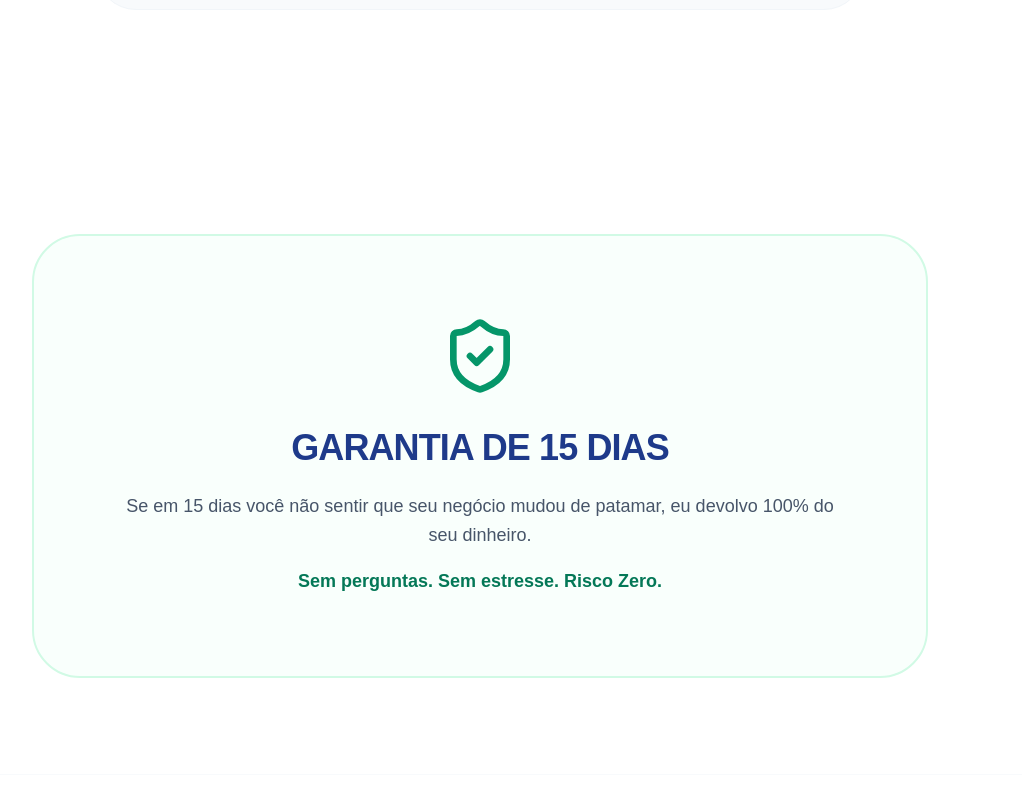
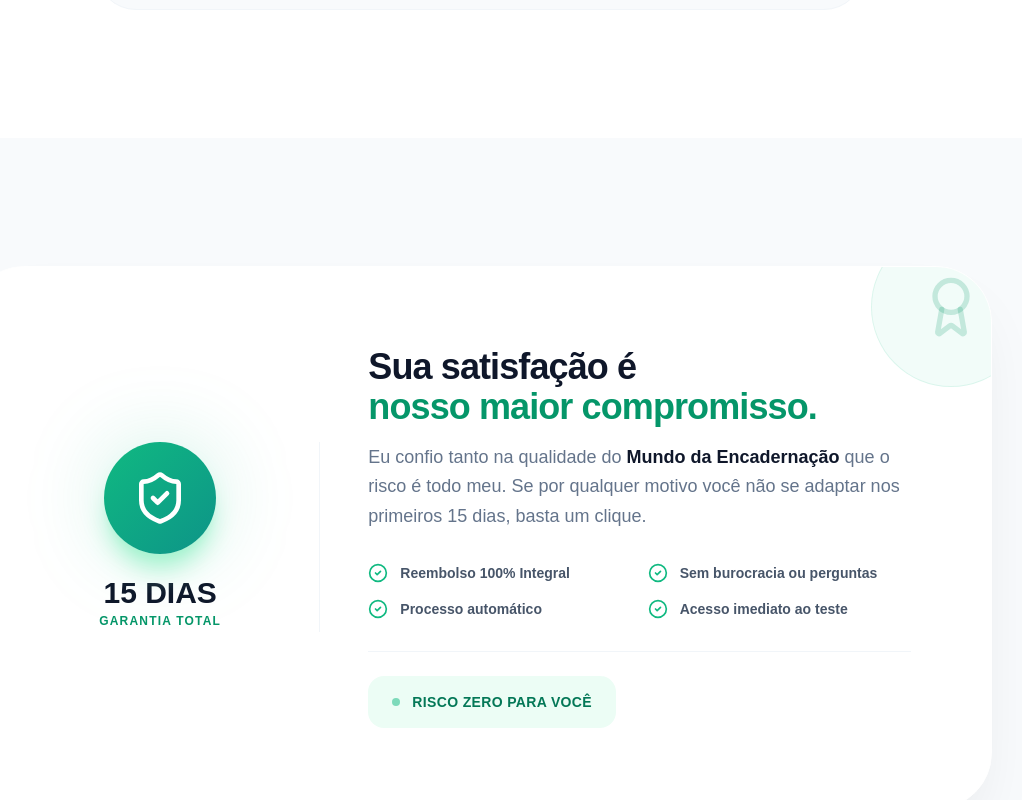
Before and after one commit to lucasmiralhasborges/mundodaencaderna-o, a React (Vite) app: page / in a window 1280 px wide. Shown: the part 6120-6920 px from the top of the page, without its empty margins (160-1182 px from the left). Built offline with nearby package versions, Linux system fonts and the light colour scheme.

Commit message:
[dyad] Refatorando a seção de garantia para um design de "Certificado de Segurança" muito mais profissional e confiável. - wrote 1 file(s)

```diff
--- a/src/components/landing/Guarantee.tsx
+++ b/src/components/landing/Guarantee.tsx
@@ -1,18 +1,77 @@
 "use client";
 
 import React from 'react';
-import { ShieldCheck } from 'lucide-react';
+import { motion } from 'framer-motion';
+import { ShieldCheck, Award, CheckCircle2 } from 'lucide-react';
 
 const Guarantee = () => {
   return (
-    <section className="py-24 px-4 bg-white">
-      <div className="max-w-4xl mx-auto text-center border-2 border-emerald-100 rounded-[3rem] p-12 sm:p-20 bg-emerald-50/30">
-        <ShieldCheck className="w-20 h-20 text-emerald-600 mx-auto mb-8" />
-        <h2 className="text-3xl sm:text-4xl font-bold text-blue-900 mb-6">GARANTIA DE 15 DIAS</h2>
-        <div className="space-y-4 text-slate-600 text-lg leading-relaxed">
-          <p>Se em 15 dias você não sentir que seu negócio mudou de patamar, eu devolvo 100% do seu dinheiro.</p>
-          <p className="font-bold text-emerald-700">Sem perguntas. Sem estresse. Risco Zero.</p>
-        </div>
+    <section className="py-32 px-4 bg-slate-50 relative overflow-hidden">
+      {/* Elementos Decorativos de Fundo */}
+      <div className="absolute top-1/2 left-1/2 -translate-x-1/2 -translate-y-1/2 w-[600px] h-[600px] bg-emerald-100/30 blur-[120px] rounded-full -z-10"></div>
+
+      <div className="max-w-5xl mx-auto">
+        <motion.div
+          initial={{ opacity: 0, y: 20 }}
+          whileInView={{ opacity: 1, y: 0 }}
+          viewport={{ once: true }}
+          className="bg-white rounded-[3.5rem] p-8 sm:p-20 shadow-[0_32px_64px_-16px_rgba(0,0,0,0.08)] border border-white relative overflow-hidden"
+        >
+          {/* Badge Lateral de Selo */}
+          <div className="absolute -top-10 -right-10 w-40 h-40 bg-emerald-500/5 rounded-full flex items-center justify-center border border-emerald-500/10">
+            <Award className="w-16 h-16 text-emerald-600/20" />
+          </div>
+
+          <div className="grid md:grid-cols-[1fr_2fr] gap-12 items-center relative z-10">
+            {/* Lado Esquerdo - Visual do Selo */}
+            <div className="flex flex-col items-center text-center space-y-6 md:border-r md:border-slate-100 md:pr-12">
+              <div className="relative">
+                <div className="absolute inset-0 bg-emerald-500/20 blur-2xl rounded-full"></div>
+                <div className="relative w-28 h-28 bg-gradient-to-br from-emerald-500 to-teal-600 rounded-full flex items-center justify-center shadow-xl shadow-emerald-200">
+                  <ShieldCheck className="w-14 h-14 text-white" />
+                </div>
+              </div>
+              <div>
+                <span className="block text-3xl font-black text-slate-900 leading-none">15 DIAS</span>
+                <span className="text-xs font-black text-emerald-600 uppercase tracking-widest">Garantia Total</span>
+              </div>
+            </div>
+
+            {/* Lado Direito - Texto e Compromisso */}
+            <div className="space-y-8">
+              <div className="space-y-4">
+                <h2 className="text-3xl sm:text-4xl font-black text-slate-900 leading-tight">
+                  Sua satisfação é <br className="hidden sm:block" />
+                  <span className="text-emerald-600">nosso maior compromisso.</span>
+                </h2>
+                <p className="text-lg text-slate-500 leading-relaxed">
+                  Eu confio tanto na qualidade do <span className="text-slate-900 font-bold">Mundo da Encadernação</span> que o risco é todo meu. Se por qualquer motivo você não se adaptar nos primeiros 15 dias, basta um clique.
+                </p>
+              </div>
+
+              <div className="grid sm:grid-cols-2 gap-4">
+                {[
+                  "Reembolso 100% Integral",
+                  "Sem burocracia ou perguntas",
+                  "Processo automático",
+                  "Acesso imediato ao teste"
+                ].map((item, i) => (
+                  <div key={i} className="flex items-center gap-3 text-slate-600 font-bold text-sm">
+                    <CheckCircle2 className="w-5 h-5 text-emerald-500" />
+                    {item}
+                  </div>
+                ))}
+              </div>
+
+              <div className="pt-6 border-t border-slate-100">
+                <div className="bg-emerald-50 text-emerald-700 px-6 py-4 rounded-2xl inline-flex items-center gap-3 font-black text-sm uppercase tracking-wide">
+                  <div className="w-2 h-2 bg-emerald-500 rounded-full animate-pulse"></div>
+                  RISCO ZERO PARA VOCÊ
+                </div>
+              </div>
+            </div>
+          </div>
+        </motion.div>
       </div>
     </section>
   );
```
